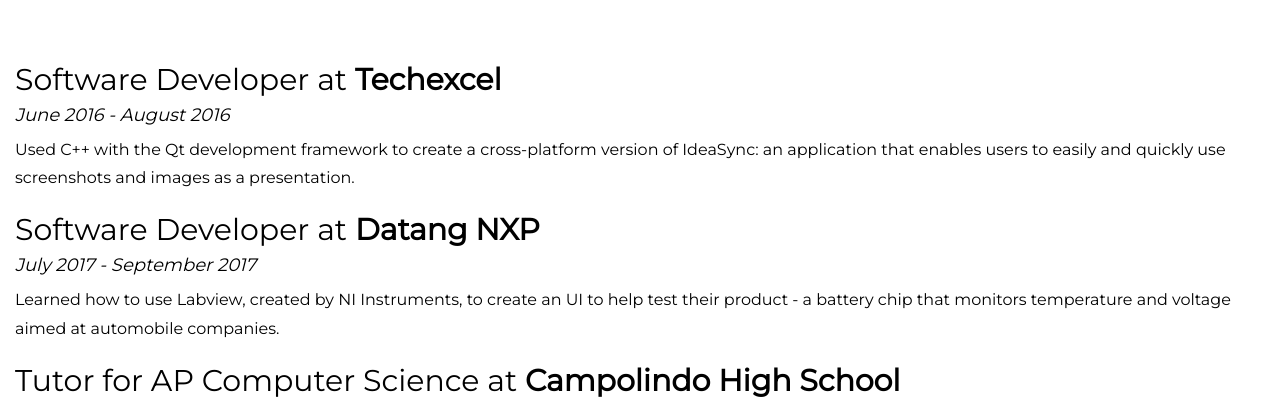
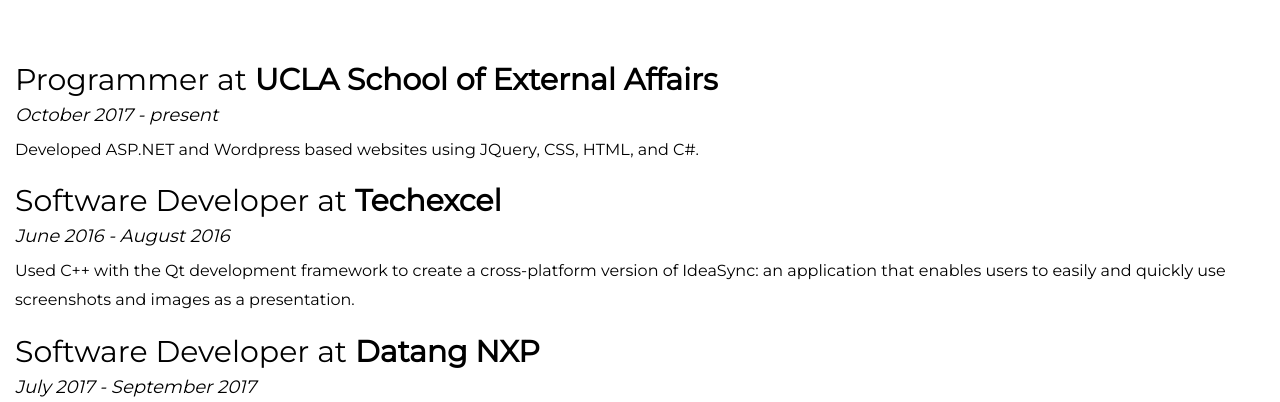
Before and after one commit to bzhuka/bzhu, a plain HTML site: page about.html in a window 1280 px wide. Shown: the part 670-1072 px from the top of the page. Drawn offline with nearby package versions, Linux system fonts and the light colour scheme.

Commit message:
Updated About Me

```diff
--- a/about.html
+++ b/about.html
@@ -52,6 +52,10 @@
 		<h1 style="color:#66645e">Experience</h1>
 		<br>
 
+		<h2>Programmer at <b>UCLA School of External Affairs</b></h2>
+		<h4><i>October 2017 - present</i></h4>
+		<p>Developed ASP.NET and Wordpress based websites using JQuery, CSS, HTML, and C#.</p>
+
 		<h2>Software Developer at <b>Techexcel</b></h2>
 		<h4><i>June 2016 - August 2016</i></h4>
 		<p>Used C++ with the Qt development framework to create a cross-platform version of IdeaSync: an application that enables users to easily and quickly use screenshots and images as a presentation.</p>
```
